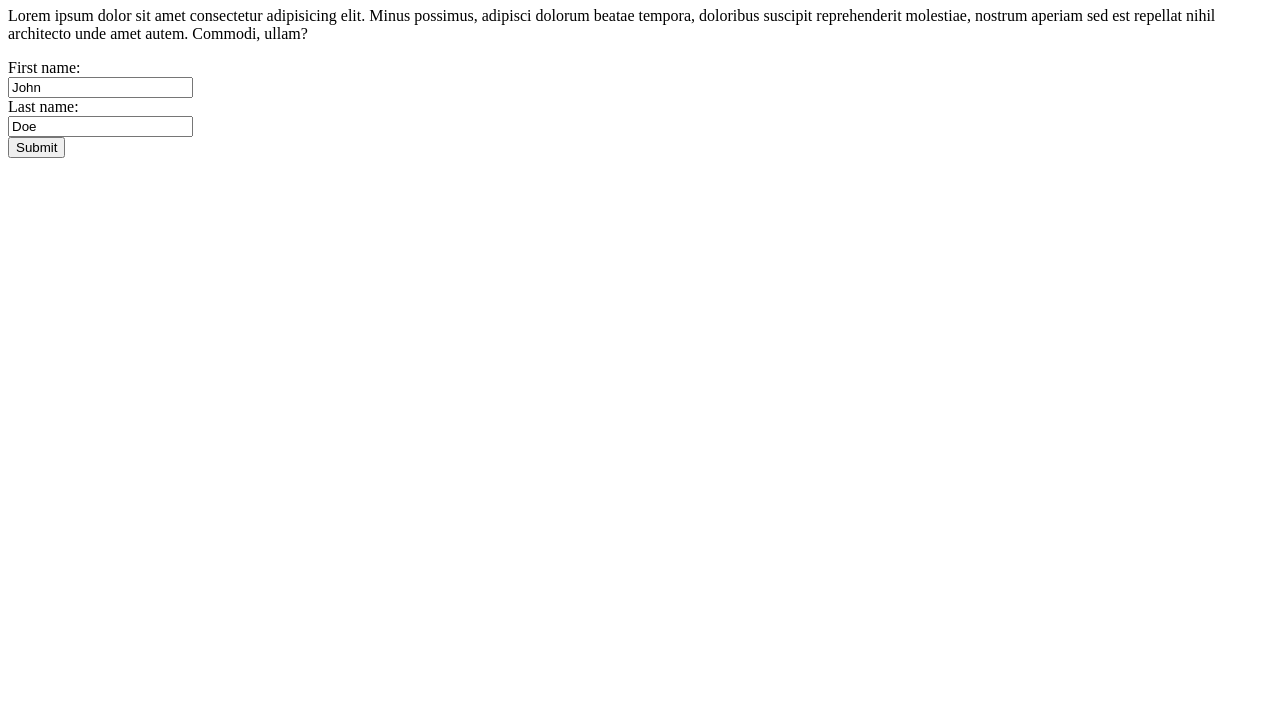
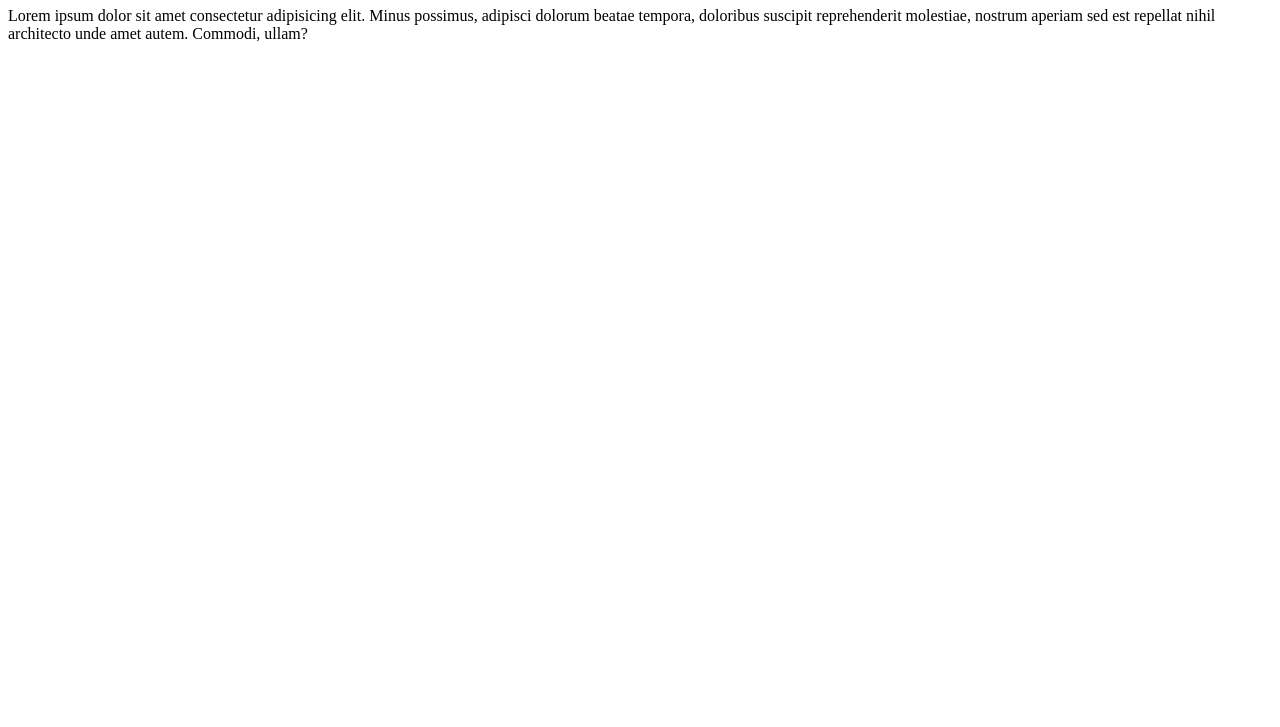
Before and after one commit to SlazyPlayz/git-branching-lab, a plain HTML site: page index.html in a window 1280 px wide. Shown: the part 73-800 px from the top of the page. Drawn offline with Linux system fonts and the light colour scheme.

Commit message:
Reverted index

```diff
--- a/index.html
+++ b/index.html
@@ -15,13 +15,6 @@
             doloribus suscipit reprehenderit molestiae, nostrum aperiam sed est repellat nihil architecto unde amet
             autem. Commodi, ullam?</p>
     </div>
-    <form action="/action_page.php">
-        <label for="fname">First name:</label><br>
-        <input type="text" id="fname" name="fname" value="John"><br>
-        <label for="lname">Last name:</label><br>
-        <input type="text" id="lname" name="lname" value="Doe"><br>
-        <input type="submit" value="Submit">
-    </form>
 </body>
 
 </html>
```
